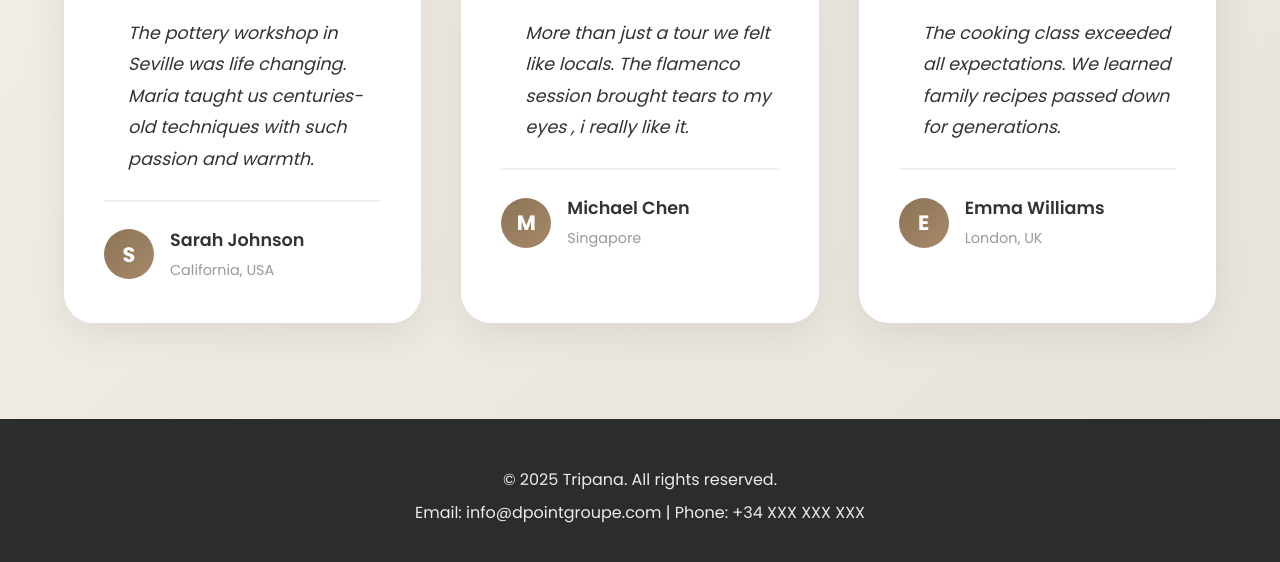
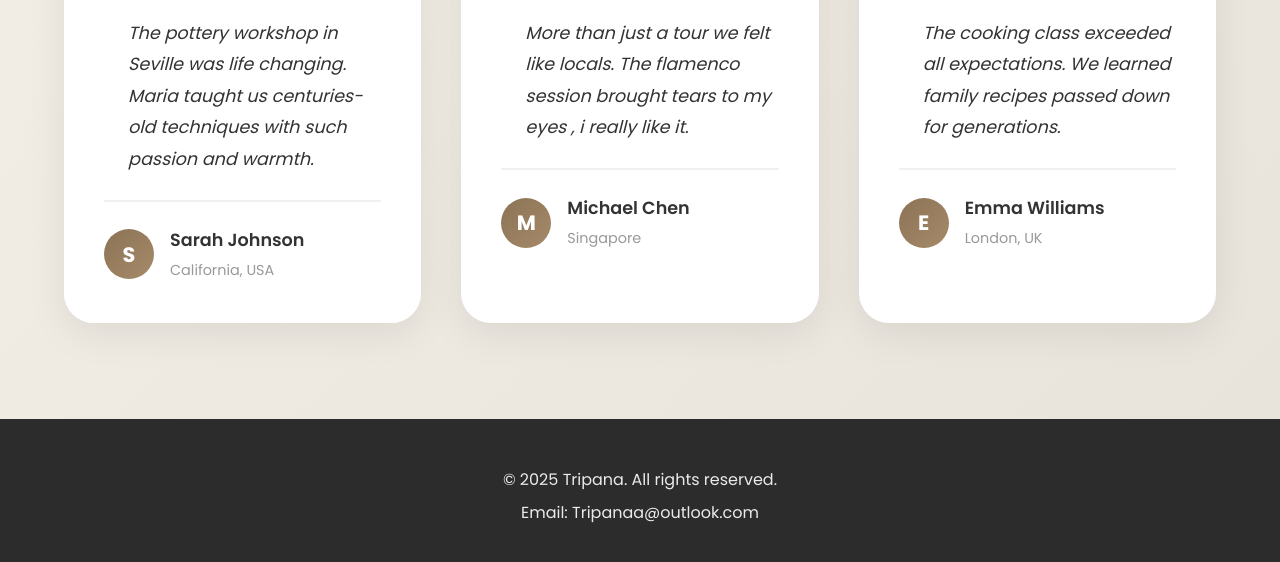
Before and after one commit to BouchetitAnfel/Tripana, a plain HTML site: page index.html in a window 1280 px wide. Shown: the part 3662-4224 px from the top of the page. Drawn offline with nearby package versions, Linux system fonts and the light colour scheme.

Commit message:
Update contact email in footer

```diff
--- a/index.html
+++ b/index.html
@@ -209,7 +209,7 @@
 
     <footer>
         <p>&copy; 2025 Tripana. All rights reserved.</p>
-        <p>Email: info@dpointgroupe.com | Phone: +34 XXX XXX XXX</p>
+        <p>Email: Tripanaa@outlook.com</p>
     </footer>
 </body>
 </html>
```
